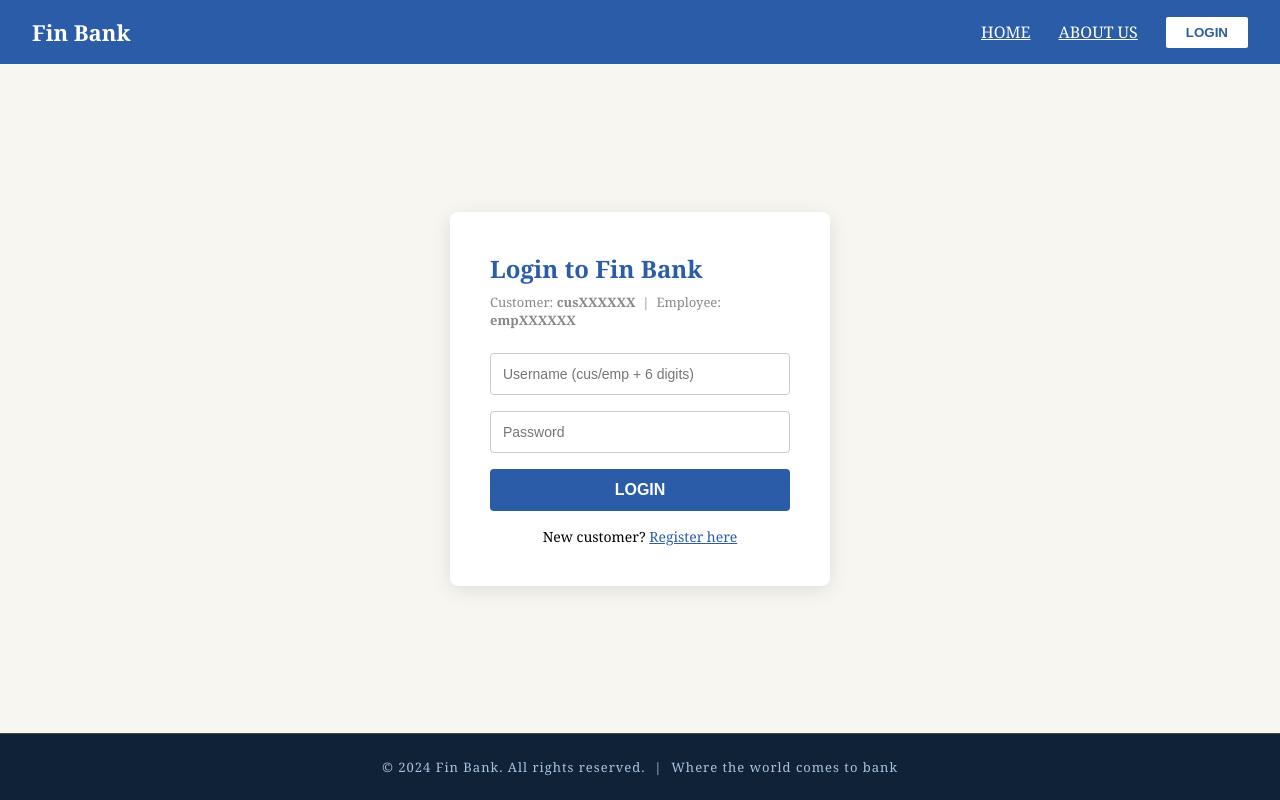
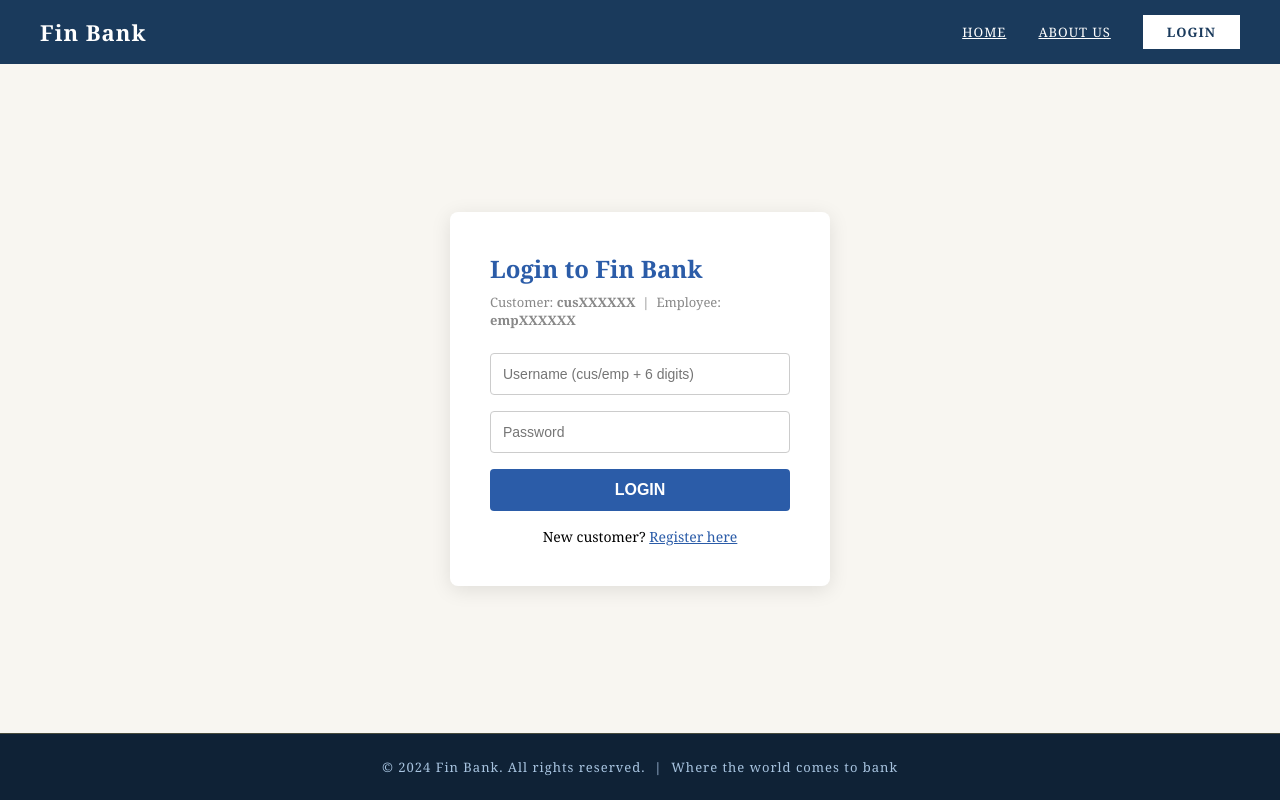
Before and after one commit to dhawsespandan/finbank, a React app in the folder frontend/: page /login in a window 1280 px wide. Built offline with nearby package versions, Linux system fonts and the light colour scheme; the HTML template or start-up script is replaced by a standard one.

Commit message:
fix horizontal scroll and header width

```diff
--- a/frontend/src/components/Header.jsx
+++ b/frontend/src/components/Header.jsx
@@ -14,18 +14,23 @@ export default function Header() {
 
   return (
     <header style={{
-      background: '#2B5CA8',
-      padding: '0 32px',
+      background: '#1a3a5c',
+      padding: '0 40px',
       display: 'flex',
       alignItems: 'center',
       justifyContent: 'space-between',
-      height: '64px'
+      height: '64px',
+      width: '100%',
+      boxSizing: 'border-box',
+      position: 'relative',
+      zIndex: 100
     }}>
-      <span style={{ color: 'white', fontSize: '22px', fontWeight: '600', cursor: 'pointer' }}
-            onClick={() => navigate('/')}>
+      <span
+        onClick={() => navigate('/')}
+        style={{ color: 'white', fontSize: '22px', fontWeight: '700', cursor: 'pointer', letterSpacing: '1px', fontFamily: 'Georgia, serif' }}>
         Fin Bank
       </span>
-      <nav style={{ display: 'flex', gap: '28px', alignItems: 'center' }}>
+      <nav style={{ display: 'flex', gap: '32px', alignItems: 'center' }}>
         <a href="/" style={navLink}>HOME</a>
         <a href="/about" style={navLink}>ABOUT US</a>
         {token ? (
@@ -42,9 +47,14 @@ export default function Header() {
 }
 
 const navLink = {
-  color: 'white', textDecoration: 'underline', fontWeight: '500', cursor: 'pointer'
+  color: 'white', textDecoration: 'underline',
+  fontWeight: '500', cursor: 'pointer',
+  fontSize: '13px', letterSpacing: '1px'
 };
 const loginBtn = {
-  background: 'white', color: '#2B5CA8', border: 'none',
-  padding: '8px 20px', fontWeight: '600', cursor: 'pointer', borderRadius: '2px'
+  background: 'white', color: '#1a3a5c',
+  border: 'none', padding: '8px 24px',
+  fontWeight: '700', cursor: 'pointer',
+  fontSize: '13px', letterSpacing: '1px',
+  fontFamily: 'Georgia, serif'
 };
--- a/frontend/src/index.css
+++ b/frontend/src/index.css
@@ -1,12 +1,13 @@
-* {
+*, *::before, *::after {
   margin: 0;
   padding: 0;
   box-sizing: border-box;
 }
 
-body {
+html, body, #root {
+  width: 100%;
+  max-width: 100%;
+  overflow-x: hidden;
   font-family: 'Georgia', serif;
   background: #f8f6f1;
-  width: 100%;
-  overflow-x: hidden;
 }
```
